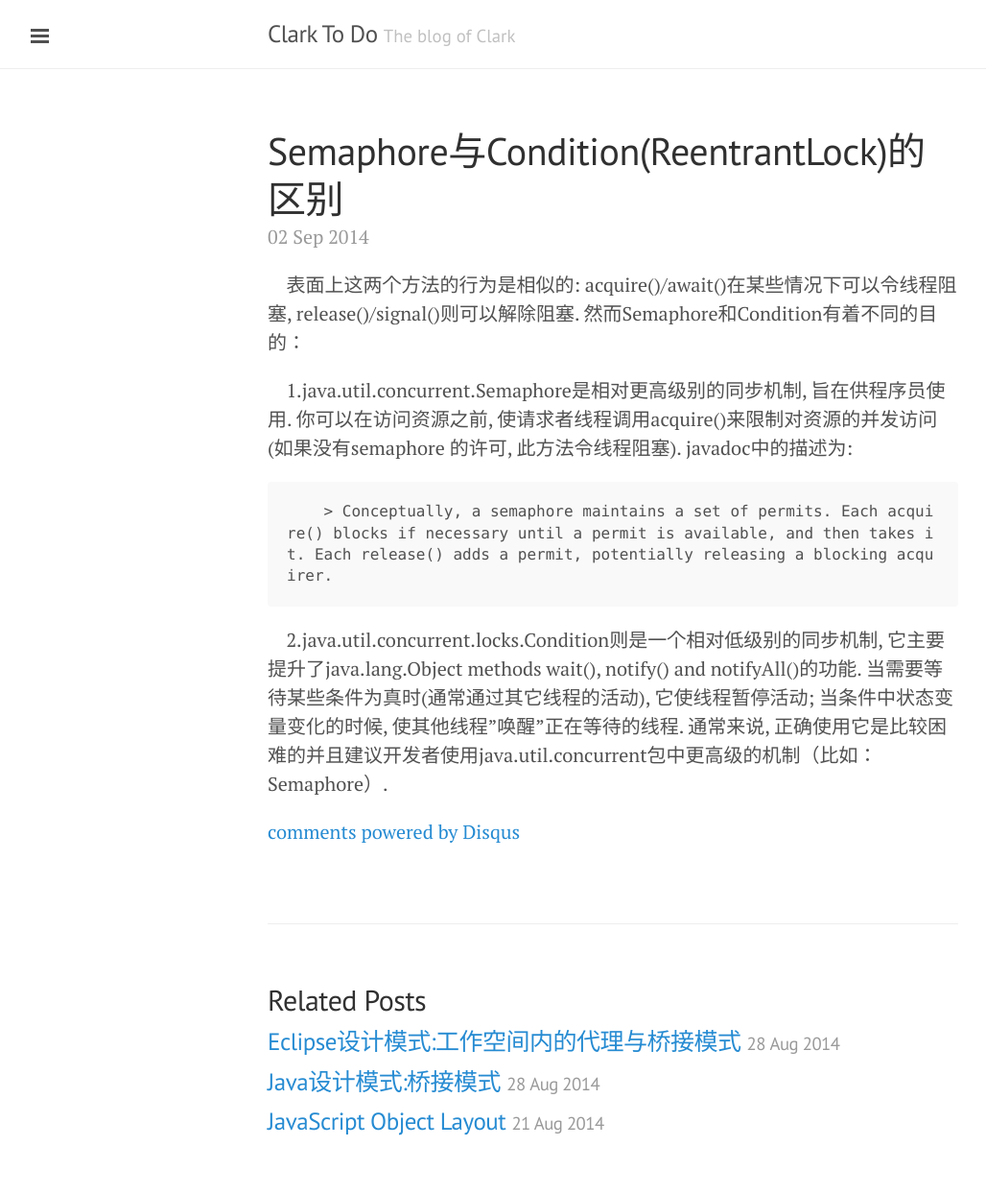
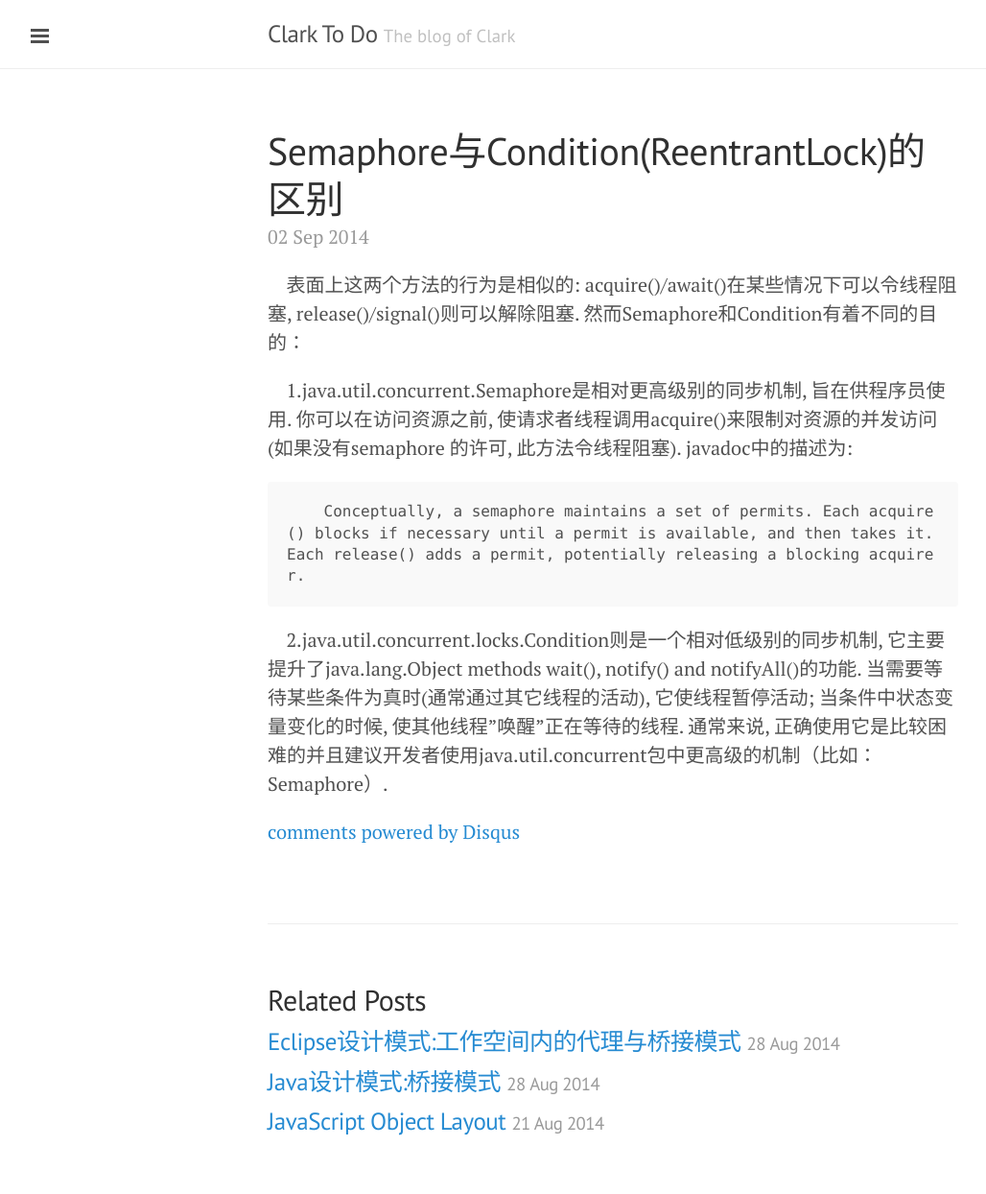
Before and after one commit to clarkdo/clarkdo.github.com, a Jekyll site: the page built from _posts/2014-09-02-20.md, in a window 1280 px wide. Shown: the whole page at 96% size, without its empty margins (1-1029 px from the left). Built offline with Jekyll 4.4.1, drawn with Linux system fonts in a browser that asks for light colours; Markdown is read by kramdown in place of the engine named in the settings; comment, search, counter and statistics services are not loaded.

```diff
--- a/_posts/2014-09-02-20.md
+++ b/_posts/2014-09-02-20.md
@@ -8,6 +8,6 @@ comments: true
 
 &nbsp;&nbsp;&nbsp;&nbsp;1.java.util.concurrent.Semaphore是相对更高级别的同步机制, 旨在供程序员使用. 你可以在访问资源之前, 使请求者线程调用acquire()来限制对资源的并发访问(如果没有semaphore 的许可, 此方法令线程阻塞). javadoc中的描述为:
 
-        > Conceptually, a semaphore maintains a set of permits. Each acquire() blocks if necessary until a permit is available, and then takes it. Each release() adds a permit, potentially releasing a blocking acquirer.
+        Conceptually, a semaphore maintains a set of permits. Each acquire() blocks if necessary until a permit is available, and then takes it. Each release() adds a permit, potentially releasing a blocking acquirer.
 
 &nbsp;&nbsp;&nbsp;&nbsp;2.java.util.concurrent.locks.Condition则是一个相对低级别的同步机制, 它主要提升了java.lang.Object methods wait(), notify() and notifyAll()的功能. 当需要等待某些条件为真时(通常通过其它线程的活动), 它使线程暂停活动; 当条件中状态变量变化的时候, 使其他线程"唤醒"正在等待的线程. 通常来说, 正确使用它是比较困难的并且建议开发者使用java.util.concurrent包中更高级的机制（比如： Semaphore）.
```
